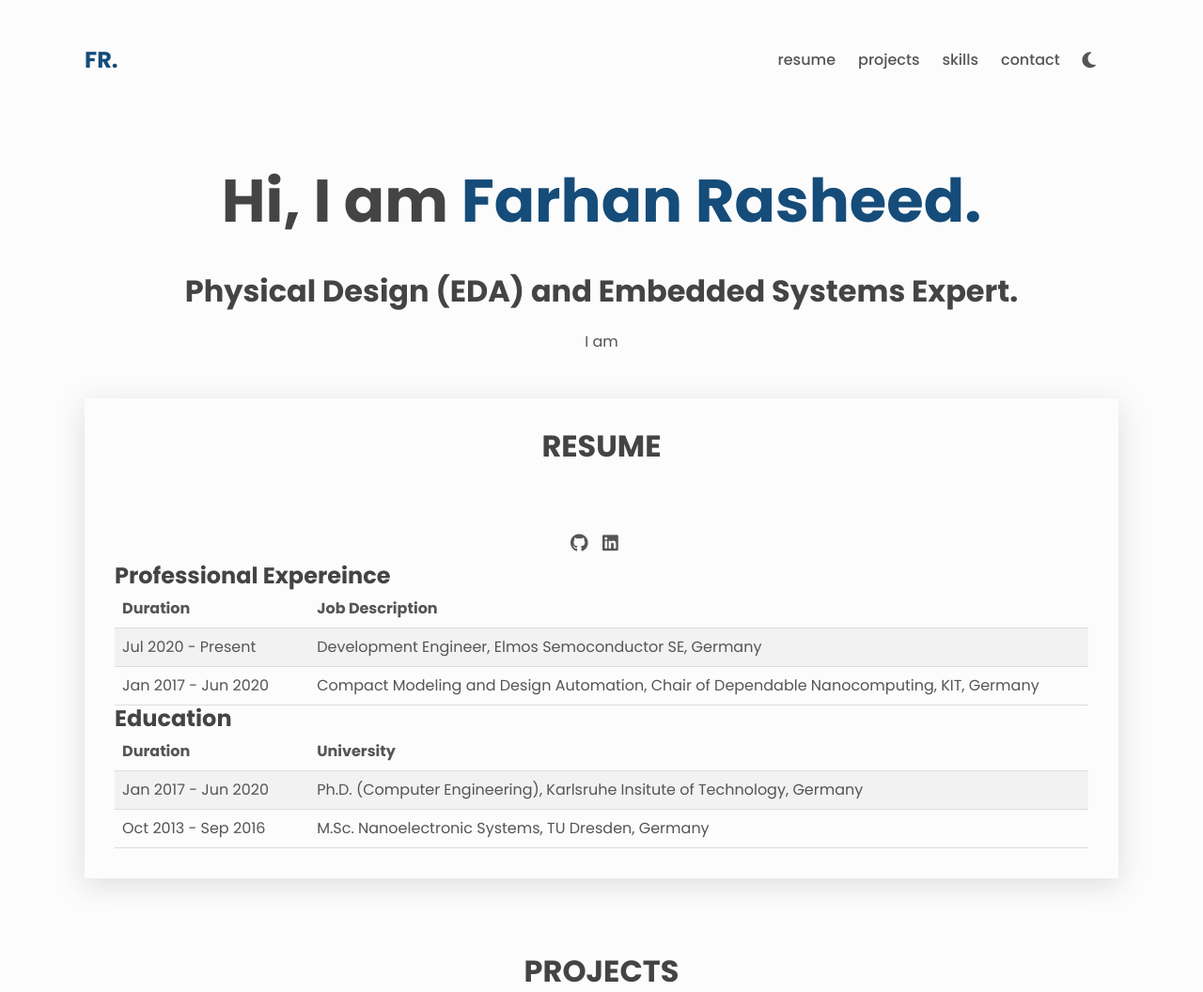
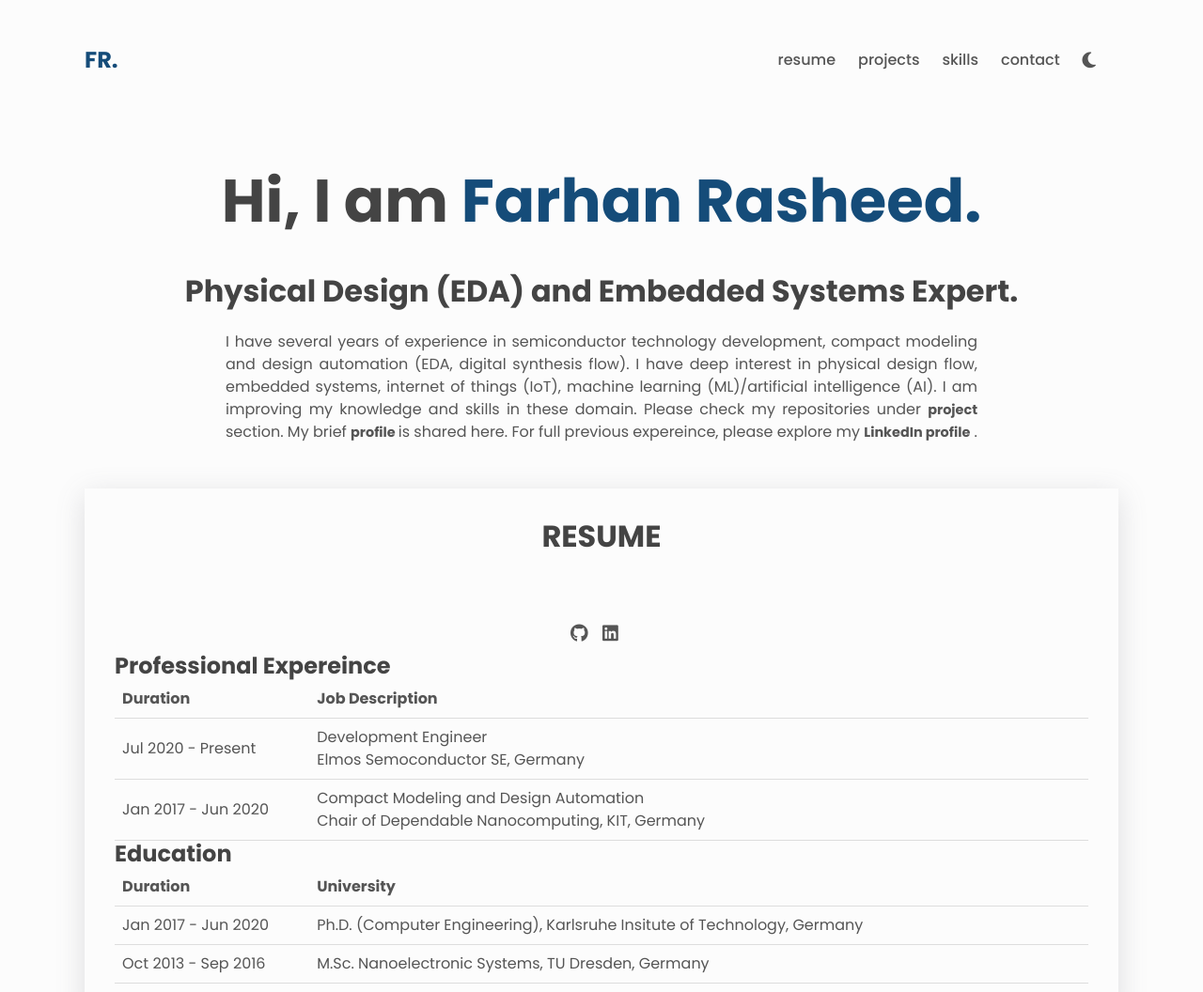
Before and after one commit to frasheed-dev/frasheed-dev.github.io, a plain HTML site: page index.html in a window 1280 px wide. Shown: the top 1056 px of the page at 94% size. Drawn offline with Linux system fonts and the light colour scheme.

Commit message:
Add files via upload

```diff
--- a/index.html
+++ b/index.html
@@ -65,7 +65,24 @@
         <h1>Hi, I am <span class="about__name">Farhan Rasheed.</span></h1>
         <h2 class="about__role">Physical Design (EDA) and Embedded Systems Expert.</h2>
         <p class="about__desc">
-          I am
+          I have several years of experience in semiconductor technology development, compact modeling and
+		  design automation (EDA, digital synthesis flow). I have deep interest in physical design flow, embedded systems,
+		  internet of things (IoT), machine learning (ML)/artificial intelligence (AI). I am improving my
+		  knowledge and skills in these domain. Please check my repositories under <a
+            href="https://frasheed-dev.github.io/#resume"
+			class="link footer__link"
+		  > project </a>
+		  section. My brief
+		  <a
+            href="https://frasheed-dev.github.io/#projects"
+			class="link footer__link"
+		  > profile </a>
+		  is shared here. For full previous expereince, please explore my
+		  <a
+            href="https://www.linkedin.com/in/frasheedf/"
+			class="link footer__link"
+		  > LinkedIn profile</a> .
+
         </p>
       </div>
 
@@ -118,12 +135,12 @@
 		  </tr>
 		  <tr>
 			<td>Jul 2020 - Present</td>
-			<td>Development Engineer,
+			<td>Development Engineer<BR>
 			Elmos Semoconductor SE, Germany</td>
 		  </tr>
 		  <tr>
 			<td>Jan 2017 - Jun 2020</td>
-			<td>Compact Modeling and Design Automation,
+			<td>Compact Modeling and Design Automation<BR>
 			Chair of Dependable Nanocomputing, KIT, Germany</td>
 		  </tr>
 		</table>
--- a/styles.css
+++ b/styles.css
@@ -36,11 +36,11 @@ body {
 }
 
 .dark {
-  --clr-bg: #23283e;
-  --clr-bg-alt: #2a2f4c;
+  --clr-bg: #143d59;
+  --clr-bg-alt: #154c79;
   --clr-fg: #bdbddd;
   --clr-fg-alt: #cdcdff;
-  --clr-primary: #90a0d9;
+  --clr-primary: #F4B41A;
   --shadow: rgba(0, 0, 0, 0.16) 0px 10px 36px 0px,
     rgba(0, 0, 0, 0.06) 0px 0px 0px 1px;
 }
@@ -272,7 +272,8 @@ main {
 
 .about__desc {
   font-size: 1rem;
-  max-width: 600px;
+  max-width: 800px;
+  text-align: justify;
 }
 
 .about__desc,
@@ -429,12 +430,3 @@ th, td {
   text-align: left;
   border-bottom: 1px solid #ddd;
 }
-tr:nth-child(even) {background-color: #f2f2f2;}
-
-
-<table style="width: 100%">
-    <colgroup>
-       <col span="1" style="width: 15%;">
-       <col span="1" style="width: 70%;">
-       <col span="1" style="width: 15%;">
-    </colgroup>
```
